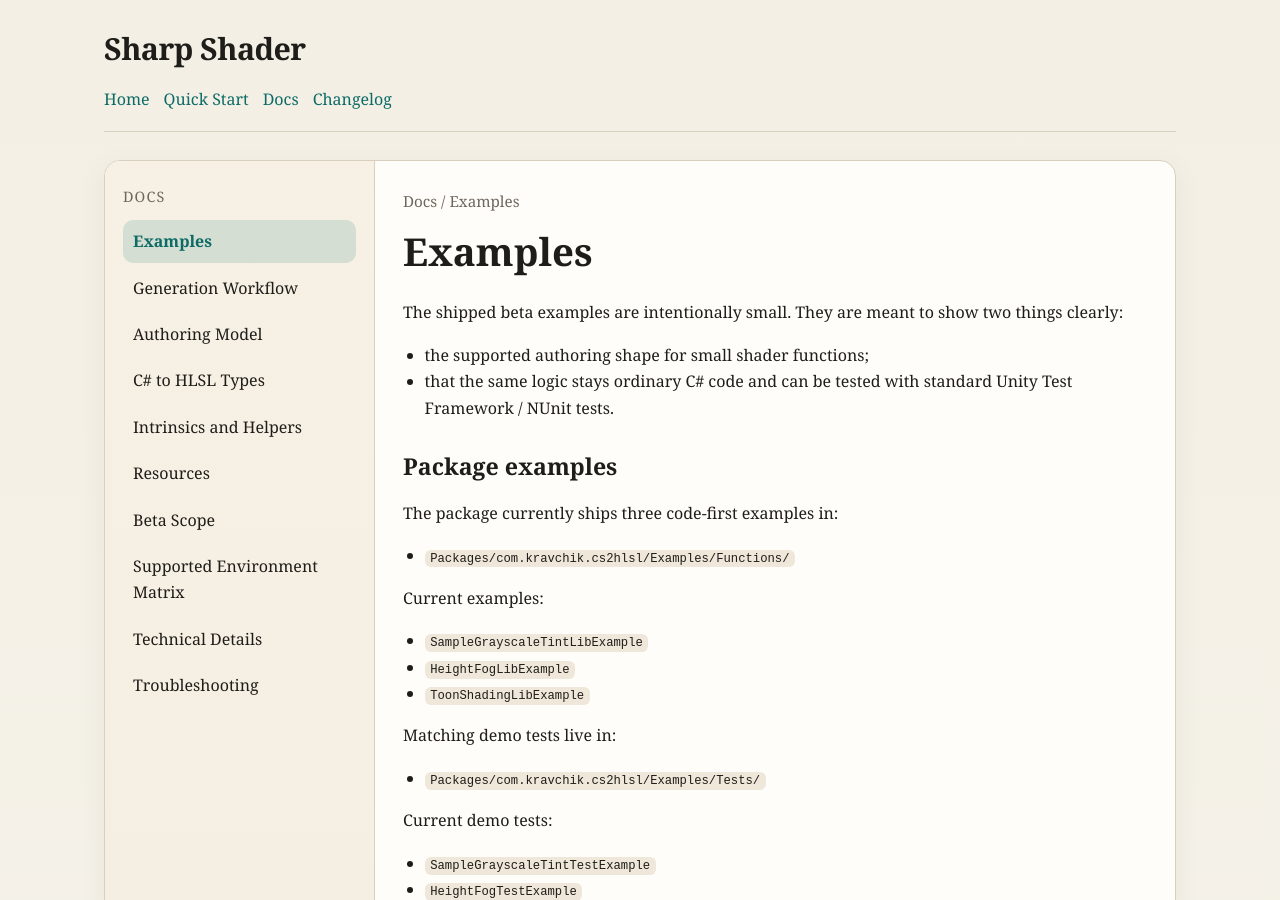
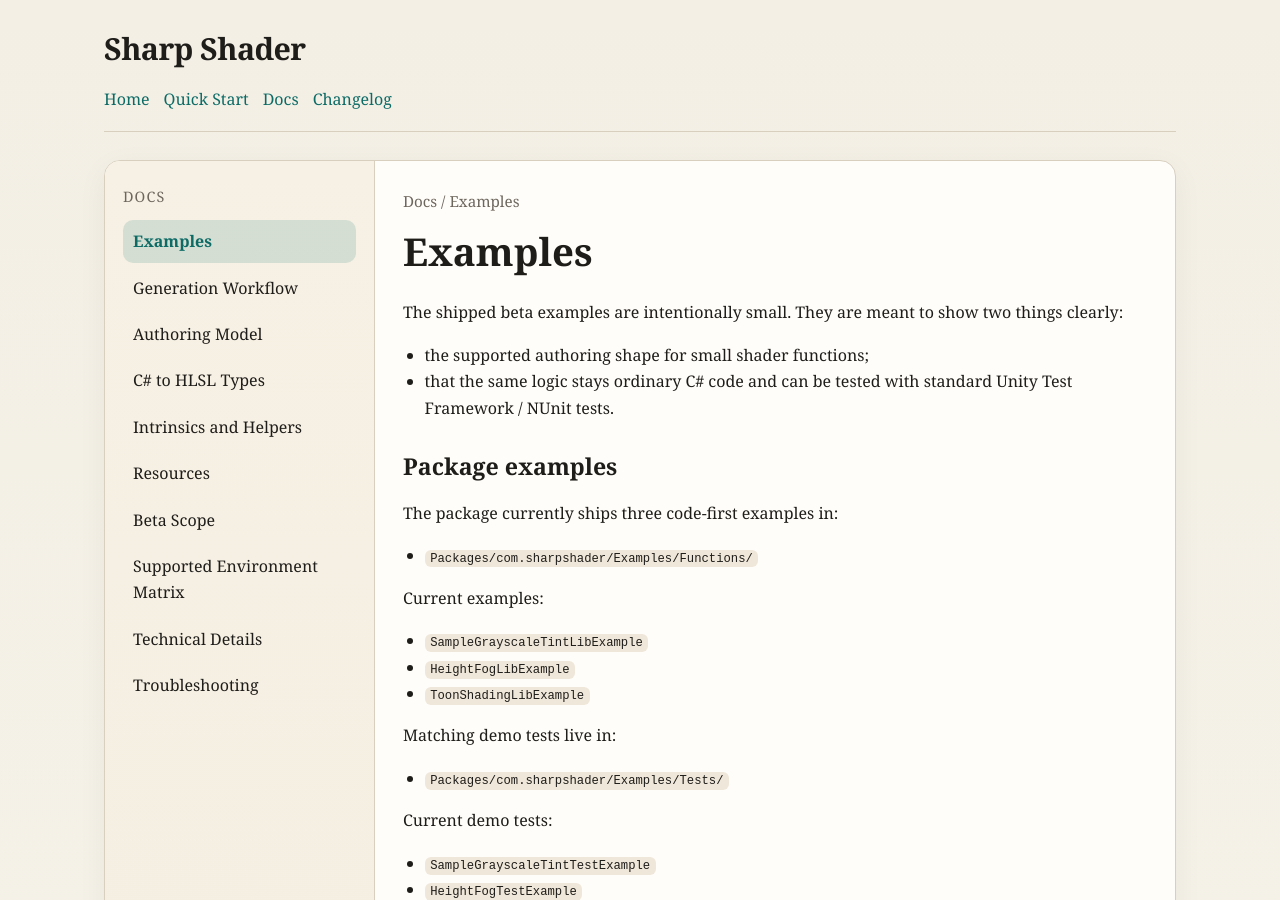
Before and after one commit to kravchik/sharp-shader-site, a Jekyll site: the page built from docs/examples.md, in a window 1280 px wide and 900 px high. Built offline with Jekyll 4.4.1, drawn with Linux system fonts in a browser that asks for light colours.

Commit message:
Update package path examples

```diff
--- a/docs/examples.md
+++ b/docs/examples.md
@@ -16,7 +16,7 @@ They are meant to show two things clearly:
 ## Package examples
 
 The package currently ships three code-first examples in:
-- `Packages/com.kravchik.cs2hlsl/Examples/Functions/`
+- `Packages/com.sharpshader/Examples/Functions/`
 
 Current examples:
 - `SampleGrayscaleTintLibExample`
@@ -24,7 +24,7 @@ Current examples:
 - `ToonShadingLibExample`
 
 Matching demo tests live in:
-- `Packages/com.kravchik.cs2hlsl/Examples/Tests/`
+- `Packages/com.sharpshader/Examples/Tests/`
 
 Current demo tests:
 - `SampleGrayscaleTintTestExample`
```
